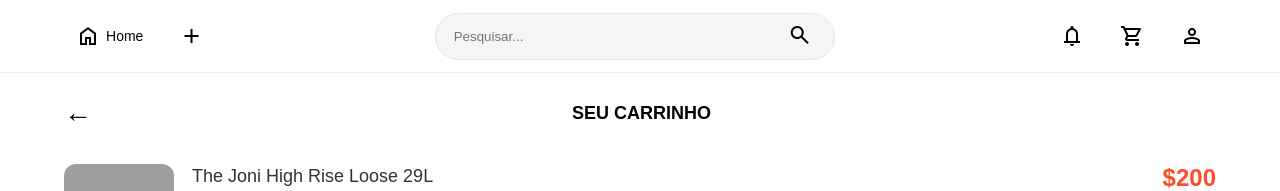
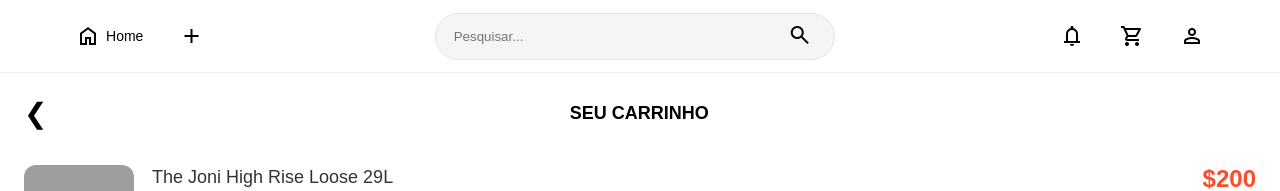
Before and after one commit to amandastss/Reveste-Frontend, a Vue app: page /carrinho in a window 1280 px wide. Shown: the top 191 px of the page. Built offline with nearby package versions, Linux system fonts and the light colour scheme; grey boxes are pictures that could not be loaded; a web font is replaced by a local one.

Commit message:
fix(cart): resolve TypeScript undefined errors in edit modal

```diff
--- a/src/App.vue
+++ b/src/App.vue
@@ -20,24 +20,19 @@ function closeMenu() {
 
 <template>
   <div class="app-container">
-    <!-- header mobile -->
     <HeaderMobile @open-menu="openMenu" />
 
-    <!-- header desktop -->
     <HeaderDesktop />
 
-    <!-- menu lateral -->
     <MenuComponent
       :isOpen="isMenuOpen"
       @close-menu="closeMenu"
     />
 
-    <!-- conteúdo principal -->
     <main class="content">
       <router-view />
     </main>
 
-    <!-- footer mobile -->
     <FooterMobile />
   </div>
 </template>
@@ -74,12 +69,6 @@ function closeMenu() {
 /* conteúdo principal */
 .content {
   flex: 1;
-}
-
-/* centralização */
-.content > * {
   width: 100%;
-  max-width: 1200px;
-  margin: 0 auto;
 }
 </style>
--- a/src/views/CartView.vue
+++ b/src/views/CartView.vue
@@ -1,4 +1,3 @@
-
 <script setup lang="ts">
 import { ref, computed } from 'vue'
 import EditItemModal from './EditItemModal.vue'
@@ -87,7 +86,7 @@ function checkout() {
 <template>
   <div class="cart-page">
     <header class="cart-header">
-      <button class="back-btn" @click="goBack">←</button>
+      <button class="back-btn" @click="goBack">❮</button>
       <h1>SEU CARRINHO</h1>
     </header>
 
@@ -138,7 +137,6 @@ function checkout() {
       </button>
     </footer>
 
-    <!-- Modal de edição -->
     <EditItemModal
       :item="itemBeingEdited"
       :visible="editModalVisible"
--- a/src/views/EditItemModal.vue
+++ b/src/views/EditItemModal.vue
@@ -1,4 +1,3 @@
-
 <script setup lang="ts">
 import { ref, watch, computed } from 'vue'
 
@@ -70,12 +69,13 @@ const dragStartY = ref(0)
 const isDragging = ref(false)
 
 function onTouchStart(e: TouchEvent) {
+  if (!e.touches || !e.touches[0]) return // Validação de segurança para o TypeScript
   dragStartY.value = e.touches[0].clientY
   isDragging.value = true
 }
 
 function onTouchMove(e: TouchEvent) {
-  if (!isDragging.value) return
+  if (!isDragging.value || !e.touches || !e.touches[0]) return // Validação de segurança para o TypeScript
   const dy = e.touches[0].clientY - dragStartY.value
   if (dy > 0) {
     sheetTranslateY.value = dy
@@ -113,27 +113,22 @@ function onSheetClick(e: MouseEvent) {
         class="edit-overlay"
         @click="onOverlayClick"
       >
-        <Transition name="sheet-slide">
+        <Transition name="sheet-slide" appear>
           <div
-            v-if="visible"
             class="edit-sheet"
             :style="{ transform: `translateY(${sheetTranslateY}px)` }"
             :class="{ 'is-dragging': isDragging && sheetTranslateY > 0 }"
             @click="onSheetClick"
-            @touchstart.passive="onTouchStart"
+            @touchstart="onTouchStart"
             @touchmove="onTouchMove"
             @touchend="onTouchEnd"
           >
-            <!-- Drag handle (mobile) -->
             <div class="drag-handle" />
 
-            <!-- Close button (desktop) -->
             <button class="close-btn" @click="emit('close')">✕</button>
 
-            <!-- Title -->
             <h2 class="modal-title">EDITAR</h2>
 
-            <!-- Image gallery -->
             <div class="gallery">
               <div
                 class="gallery-track"
@@ -150,7 +145,6 @@ function onSheetClick(e: MouseEvent) {
               </div>
             </div>
 
-            <!-- Gallery dots -->
             <div class="gallery-dots">
               <button
                 v-for="(_, i) in productImages"
@@ -161,7 +155,6 @@ function onSheetClick(e: MouseEvent) {
               />
             </div>
 
-            <!-- Sizes -->
             <div class="section">
               <h3>Tamanho</h3>
               <div class="size-grid">
@@ -177,7 +170,6 @@ function onSheetClick(e: MouseEvent) {
               </div>
             </div>
 
-            <!-- Colors -->
             <div class="section">
               <h3>Cores</h3>
               <div class="color-grid">
@@ -194,7 +186,6 @@ function onSheetClick(e: MouseEvent) {
               </div>
             </div>
 
-            <!-- Update button -->
             <button class="update-btn" @click="updateItem">
               ATUALIZAR ITEM
             </button>
@@ -204,4 +195,5 @@ function onSheetClick(e: MouseEvent) {
     </Transition>
   </Teleport>
 </template>
+
 <style scoped src="../css/edititem.css"></style>
```
